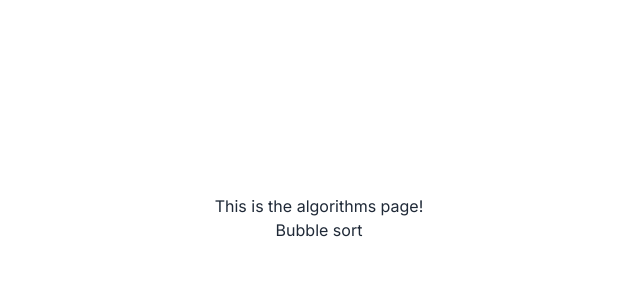
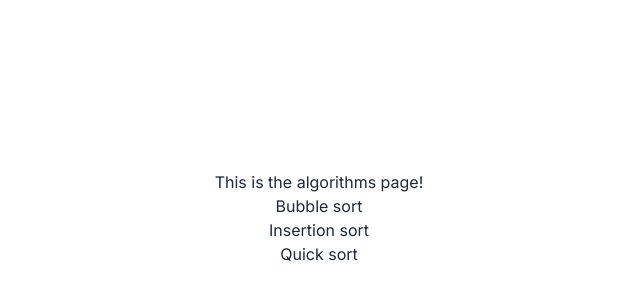
Before and after one commit to fractal-bootcamp/parthagrawal.algorithms, a Next.js app: page /algorithms in a window 1280 px wide. Shown: the part 182-482 px from the top of the page, without its empty margins (321-961 px from the left). Built offline with nearby package versions, Linux system fonts and the light colour scheme.

Commit message:
added links to algorithms page

```diff
--- a/src/app/algorithms/page.tsx
+++ b/src/app/algorithms/page.tsx
@@ -9,6 +9,12 @@ const Algorithms = () => {
                 <Link href="/algorithms/bubblesort">
                     Bubble sort
                 </Link>
+                <Link href="/algorithms/insertionsort">
+                    Insertion sort
+                </Link>
+                <Link href="/algorithms/quicksort">
+                    Quick sort
+                </Link>
             </div>
         </>
 
```
